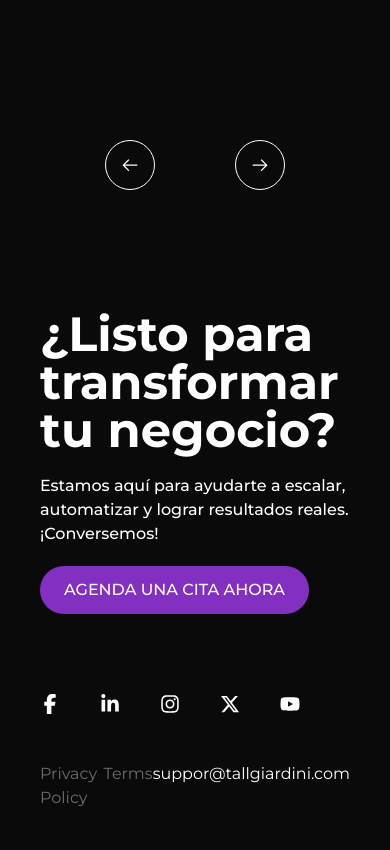
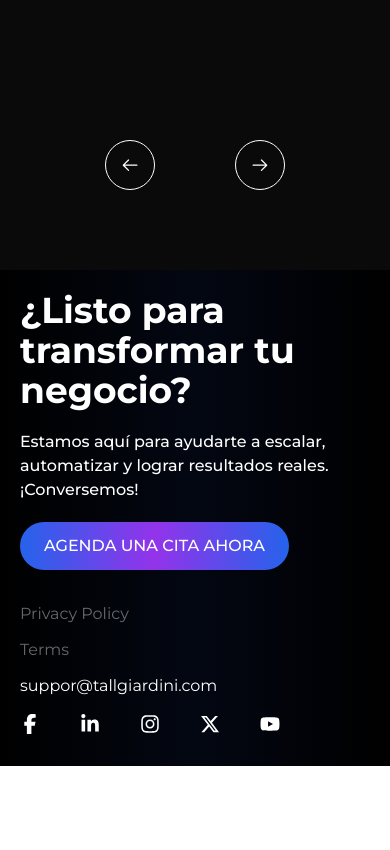
Before and after one commit to NicoAlvarado10/Reto-Tall-Giardiani, an Astro site: page / in a window 390 px wide. Shown: the part 6048-6898 px from the top of the page. After the commit the page ends 6814 px from the top, so only its background shows below. Built offline with nearby package versions, Linux system fonts and the light colour scheme; Astro itself is replaced by a stand-in of ours.

Commit message:
Refactor Footer component: update structure, enhance button styling, and improve responsiveness

```diff
--- a/src/components/react/Footer.tsx
+++ b/src/components/react/Footer.tsx
@@ -3,35 +3,54 @@ import { FaFacebookF, FaInstagram, FaLinkedinIn, FaXTwitter, FaYoutube } from 'r
 
 const Footer = () => {
   return (
-    <div className='flex flex-col p-10 lg:p-20'>
-      <div className='lg:flex justify-between itetms-center'>
-        <h1 className='text-5xl font-bold pb-5 md:w-[450px]'>¿Listo para transformar tu negocio?</h1>
+    <section className='flex flex-col p-10 max-sm:p-5 lg:p-20 lg:pb-10  bg-gradient-to-r from-black via-gray-950 to-black '>
+      <div className='max-w-[1700px] mx-auto w-full'>
+      <div className='lg:flex justify-between itetms-center '>
+        <h2 className='text-5xl max-sm:text-4xl font-bold pb-5 md:w-[450px]'>¿Listo para transformar tu negocio?</h2>
         <div className='lg:flex flex-col justify-center'>
           <p className='font-medium pb-5 md:w-[450px] '>Estamos aquí para ayudarte a escalar, automatizar y lograr resultados reales. ¡Conversemos!</p>
-          <div className='pb-20 lg:pb-10'>
-            <button className='font-medium py-3 px-6 bg-[#8330C2] rounded-full'>AGENDA UNA CITA AHORA</button>
+          <div className='pb-20 lg:pb-10 max-sm:pb-8'>
+          <a
+						href="#get-started"
+						className="group relative inline-flex items-center text-center px-6 py-3 overflow-hidden rounded-full text-white text-lg max-sm:text-base font-medium"
+					>
+						{/* Button background layers */}
+						<span className="absolute inset-0 bg-gradient-to-r from-blue-600 via-purple-600 to-blue-600 animate-gradient-x bg-size-200"></span>
+
+						{/* Hover reveal layer */}
+						<span className="absolute inset-0 scale-x-0 group-hover:scale-x-100 origin-left transition-transform duration-500 bg-white/10"></span>
+
+						{/* Light beam effect on hover */}
+						<span className="absolute h-full w-1/6 bg-white/20 skew-x-[20deg] -translate-x-40 group-hover:translate-x-[32rem] transition-transform duration-700"></span>
+
+
+
+						{/* Button content with animated arrow */}
+						<span className="relative flex items-center">
+							<span>AGENDA UNA CITA AHORA</span>
+
+						</span>
+					</a>
           </div>
-          <ul className='flex justify-between text-white/40 hidden lg:flex'>
+          <ul className='flex justify-between text-white/40 max-sm:flex-col gap-3 mb-4  '>
             <li className='hover:text-white transition-colors cursor-pointer'>Privacy Policy</li>
             <li className='hover:text-white transition-colors cursor-pointer'>Terms</li>
             <li className='text-white cursor-pointer'>suppor@tallgiardini.com</li>
           </ul>
         </div>
       </div>
-      <ul className='flex gap-10 pb-12'>
+      <ul className='flex gap-10 pb-12 max-sm:pb-3'>
         <a className='transition-transform duration-200 hover:scale-125' href=''><li><FaFacebookF className='size-5' /></li></a>
         <a className='transition-transform duration-200 hover:scale-125' href=''><li><FaLinkedinIn className='size-5' /></li></a>
         <a className='transition-transform duration-200 hover:scale-125' href=''><li><FaInstagram className='size-5' /></li></a>
         <a className='transition-transform duration-200 hover:scale-125' href=''><li><FaXTwitter className='size-5' /></li></a>
         <a className='transition-transform duration-200 hover:scale-125' href=''><li><FaYoutube className='size-5' /></li></a>
       </ul>
-      <ul className='flex justify-between text-white/40 lg:hidden'>
-        <li className='hover:text-white transition-colors cursor-pointer'>Privacy Policy</li>
-        <li className='hover:text-white transition-colors cursor-pointer'>Terms</li>
-        <li className='text-white cursor-pointer'>suppor@tallgiardini.com</li>
-      </ul>
 
-    </div>
+      </div>
+
+
+    </section>
   )
 }
 
```
